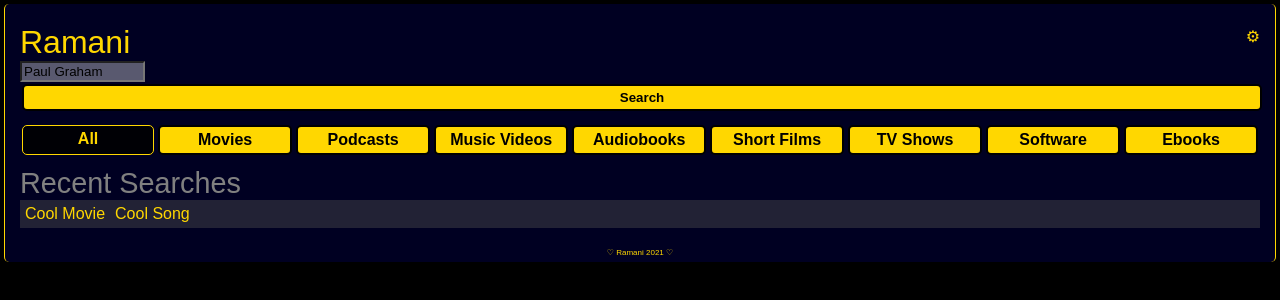
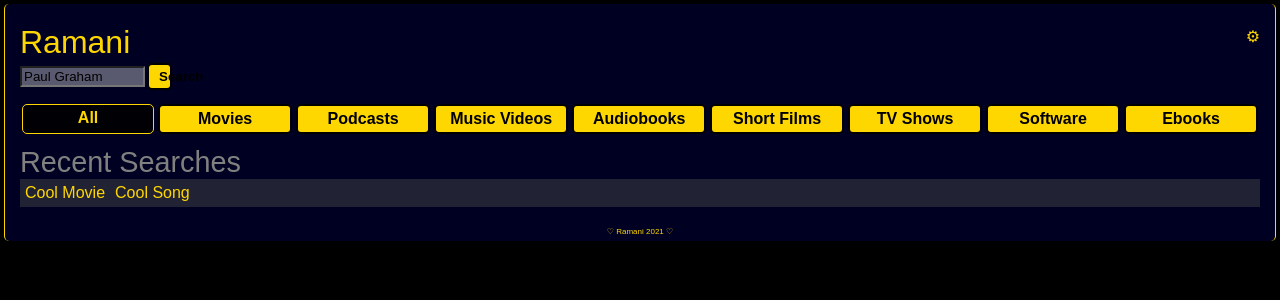
Before and after one commit to israelgonzalezb/ramani-nextjs, a Next.js app: page / in a window 1280 px wide. Shown: the top 300 px of the page. Built offline with nearby package versions, Linux system fonts and the light colour scheme.

Commit message:
Update Home.module.css

```diff
--- a/styles/Home.module.css
+++ b/styles/Home.module.css
@@ -67,10 +67,7 @@
     overflow: auto;
     margin: 10px auto;
   }
-  .searchSubmit {
-    width: 25px;
-    flex-shrink: 1;
-  }
+
   .mediaButton, .searchSubmit {
     background-color: gold;
     border-style: solid;
@@ -84,6 +81,11 @@
     width: 100%;
     white-space: nowrap;
 
+  }
+
+  .searchSubmit {
+    width: 25px;
+    flex-shrink: 1;
   }
 
   .selectedMediaType {
```
